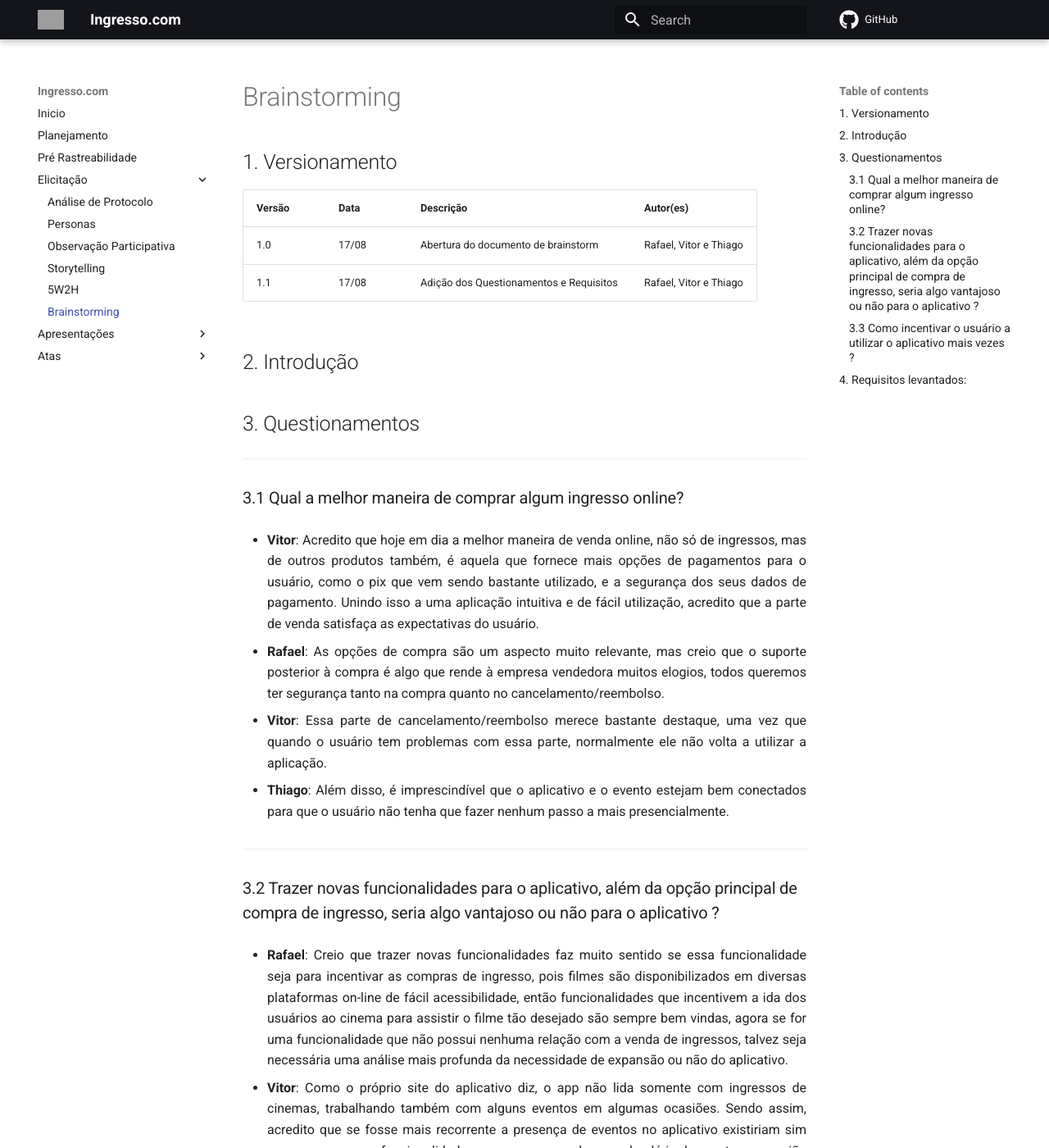
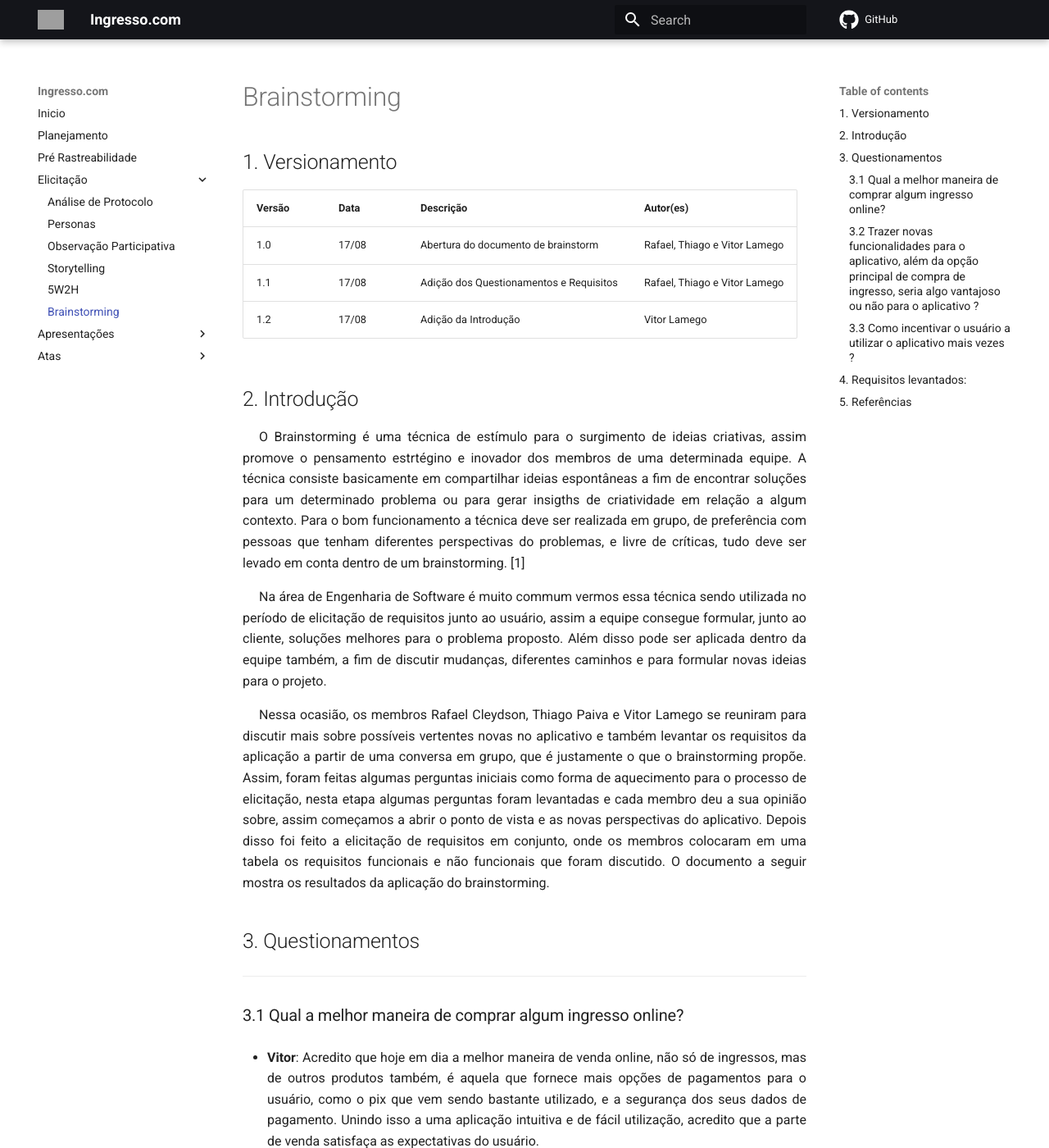
Before and after one commit to Requisitos-de-Software/2021.1-Ingresso.com, an MkDocs documentation site: the page built from docs/elicitacao/brainstorming.md, in a window 1280 px wide and 1400 px high. Shown: the whole window at 82% size. Built offline with MkDocs 1.6.1 and Material for MkDocs 9.7.7, drawn with Linux system fonts in a browser that asks for light colours; comment, search, counter and statistics services are not loaded; some of the changed text lies outside the part shown; grey boxes are pictures that could not be loaded.

Commit message:
#20 Adicionando introdução e referências ao documento
Co-authored-by: Thiago Paiva <thiagohdaqw@gmail.com>
Co-authored-by: Rafael Cleydson <rafael.cleydson@gmail.com>

```diff
--- a/docs/elicitacao/brainstorming.md
+++ b/docs/elicitacao/brainstorming.md
@@ -2,11 +2,17 @@
 
 |Versão|Data|Descrição|Autor(es)|
 |------|----|---------|---------|
-|1.0|17/08|Abertura do documento de brainstorm|Rafael, Vitor e Thiago|
-|1.1|17/08|Adição dos Questionamentos e Requisitos|Rafael, Vitor e Thiago|
+|1.0|17/08|Abertura do documento de brainstorm|Rafael, Thiago e Vitor Lamego|
+|1.1|17/08|Adição dos Questionamentos e Requisitos|Rafael, Thiago e Vitor Lamego|
+|1.2|17/08|Adição da Introdução|Vitor Lamego|
 
 
 ## 2. Introdução
+<p style="text-align: justify; text-indent: 20px">O Brainstorming é uma técnica de estímulo para o surgimento de ideias criativas, assim promove o pensamento estrtégino e inovador dos membros de uma determinada equipe. A técnica consiste basicamente em compartilhar ideias espontâneas a fim de encontrar soluções para um determinado problema ou para gerar insigths de criatividade em relação a algum contexto. Para o bom funcionamento a técnica deve ser realizada em grupo, de preferência com pessoas que tenham diferentes perspectivas do problemas, e livre de críticas, tudo deve ser levado em conta dentro de um brainstorming. [1]</p>
+
+<p style="text-align: justify; text-indent: 20px">Na área de Engenharia de Software é muito commum vermos essa técnica sendo utilizada no período de elicitação de requisitos junto ao usuário, assim a equipe consegue formular, junto ao cliente, soluções melhores para o problema proposto. Além disso pode ser aplicada dentro da equipe também, a fim de discutir mudanças, diferentes caminhos e para formular novas ideias para o projeto.</p>
+
+<p style="text-align: justify; text-indent: 20px">Nessa ocasião, os membros Rafael Cleydson, Thiago Paiva e Vitor Lamego se reuniram para discutir mais sobre possíveis vertentes novas no aplicativo e também levantar os requisitos da aplicação a partir de uma conversa em grupo, que é justamente o que o brainstorming propõe. Assim, foram feitas algumas perguntas iniciais como forma de aquecimento para o processo de elicitação, nesta etapa algumas perguntas foram levantadas e cada membro deu a sua opinião sobre, assim começamos a abrir o ponto de vista e as novas perspectivas do aplicativo. Depois disso foi feito a elicitação de requisitos em conjunto, onde os membros colocaram em uma tabela os requisitos funcionais e não funcionais que foram discutido. O documento a seguir mostra os resultados da aplicação do brainstorming.</p>
 
 ## 3. Questionamentos
 <hr>
@@ -49,6 +55,7 @@
 - <p align="justify"> <b>Rafael</b>:  Uma maneira também interessante de manter o usuário no aplicativo, bem como incentivar outros usuários, seria o compartilhamento de notícias e filmes, acho que ter a opção de compartilhar promove um engajamento bacana dos usuários.
 </p>
 <hr>
+
 ## 4. Requisitos levantados:
 
 |ID|Descrição|Tipo de Requisito|
@@ -77,3 +84,6 @@
 <h6 align="center">Tabela 1: Requisitos elicitados a partir do brainstorm</h6>
 <h6 align="center">Legenda: BS - Brainstorming</h6>
 <h6 align="center">Fonte: Autores</h6>
+
+## 5. Referências
+<p style="text-align: justify;">[1] <b>Brainstorming RockContent</b>. Disponível em: <a href="https://rockcontent.com/br/blog/brainstorming/" target="_blanck">https://rockcontent.com/br/blog/brainstorming/</a>. Acesso em: 17 de ago. de 2021.</p>
```
